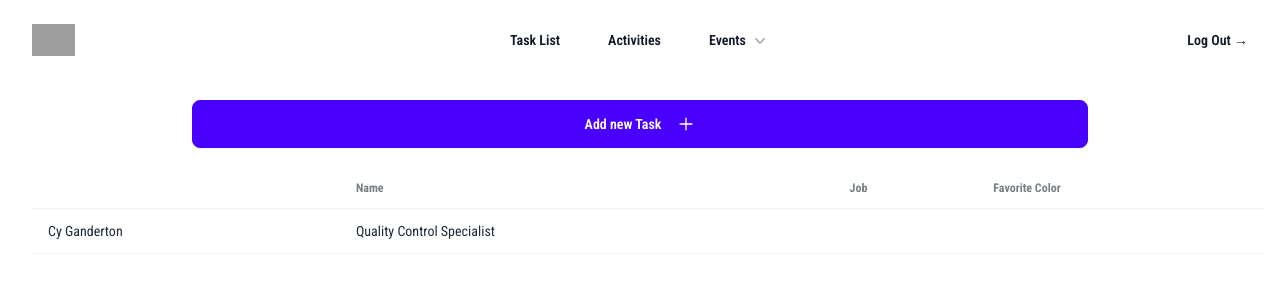
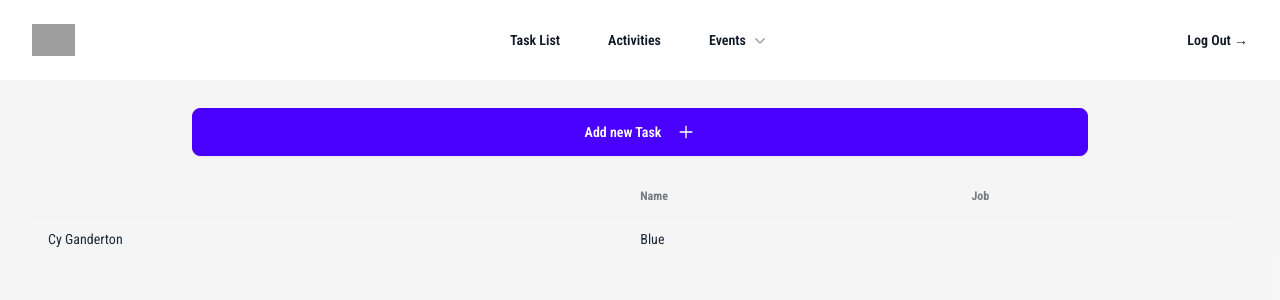
Before and after one commit to juanjosbg/TODOLIST, a Next.js app: page /TaskList in a window 1280 px wide. Shown: the top 300 px of the page. Built offline with nearby package versions, Linux system fonts and the light colour scheme; grey boxes are pictures that could not be loaded.

Commit message:
new changes

```diff
--- /dev/null
+++ b/data/todos.json
@@ -0,0 +1,16 @@
+{
+    "task":[
+        {
+            "id": "1",
+            "text": "buy milk with some orange"
+        },
+        {
+            "id": "2",
+            "text": "see the code"
+        },
+        {
+            "id": "3",
+            "text": "change the interface"
+        }
+    ]
+}
--- a/package.json
+++ b/package.json
@@ -6,7 +6,8 @@
     "dev": "next dev",
     "build": "next build",
     "start": "next start",
-    "lint": "next lint"
+    "lint": "next lint",
+    "json-server": "json-server --watch data/todos.json --port 3001"
   },
   "dependencies": {
     "@headlessui/react": "^1.7.18",
@@ -22,6 +23,7 @@
   },
   "devDependencies": {
     "autoprefixer": "^10.4.18",
+    "json-server": "^1.0.0-alpha.23",
     "postcss": "^8.4.35",
     "prisma": "^5.11.0",
     "tailwindcss": "^3.4.1"
--- a/src/pages/Components/todoList.js
+++ b/src/pages/Components/todoList.js
@@ -11,14 +11,13 @@ const todoList = () => {
                             <th></th>
                             <th>Name</th>
                             <th>Job</th>
-                            <th>Favorite Color</th>
                         </tr>
                     </thead>
                     <tbody>
                         {/* row 1 */}
                         <tr>
                             <td>Cy Ganderton</td>
-                            <td>Quality Control Specialist</td>
+                            <td>Blue</td>
                         </tr>
                     </tbody>
                 </table>
--- a/src/pages/TaskList/index.js
+++ b/src/pages/TaskList/index.js
@@ -1,20 +1,27 @@
-import TodoList from '../Components/todoList.js';
 import Nav from '../header/nav.js'
-
 import {AiOutlinePlus} from 'react-icons/ai';
 
-const index = () => {
+import TodoList from '../Components/todoList.js';
+
+function TaskList() {
   return (
-    <section className="relative isolate overflow-hidden bg-white h-[40rem] mx-auto">
-      <Nav className="shadow-xl"/>
-      <div className='text-center my-5 flex flex-col gap-4 lg:overflow-visible lg:px-0 btn-TaskList'>
-        <button className='btn btn-primary w-full  max-w-4xl text-white'> Add new Task
-          <AiOutlinePlus size={18} className="ml-2" />
-        </button>
+    <section>
+      <div>
+        <Nav className="shadow-xl" />
+        <div className='relative isolate overflow-hidden bg-[#f5f5f5ec] h-[40rem] mx-auto'>
+          <div className='text-center my-5 flex flex-col gap-4 lg:overflow-visible lg:px-0 btn-TaskList'>
+            <button className='btn btn-primary w-full  max-w-4xl text-white mt-2'>
+              Add new Task <AiOutlinePlus size={18} className="ml-2" />
+            </button>
+          </div>
+
+          <div className='text-center gap-4 pr-8'>
+            <TodoList/>
+          </div>
+        </div>
       </div>
-      <TodoList/>
     </section>
-  )
+  );
 }
 
-export default index
+export default TaskList;
--- /dev/null
+++ b/types/task.ts
@@ -0,0 +1,4 @@
+export interface ITask{
+    id: string,
+    text: string
+}
```
Also changed, not shown: api.ts (added, +9 -0 lines), 1 other file (tests, documents, lock files or other folders).
